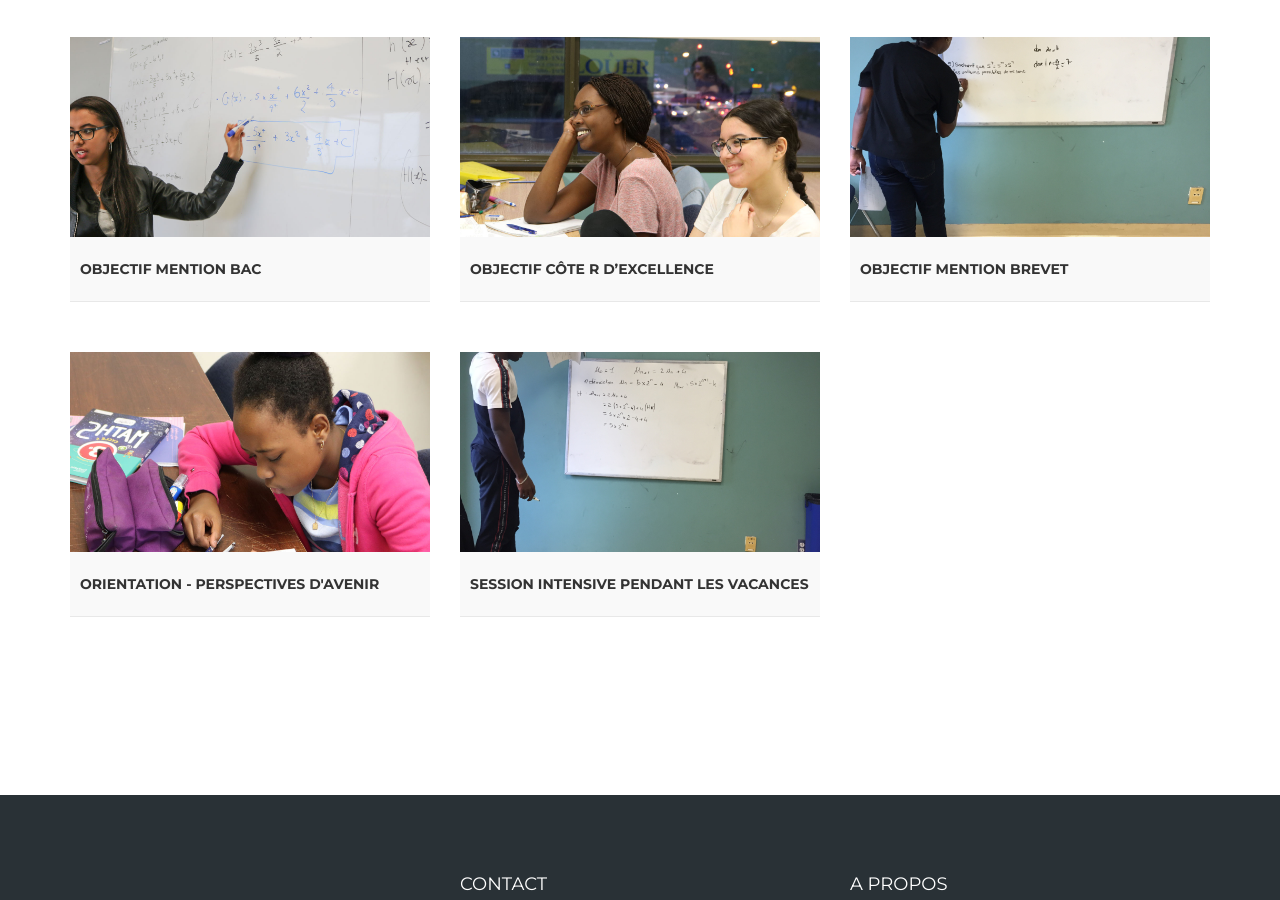
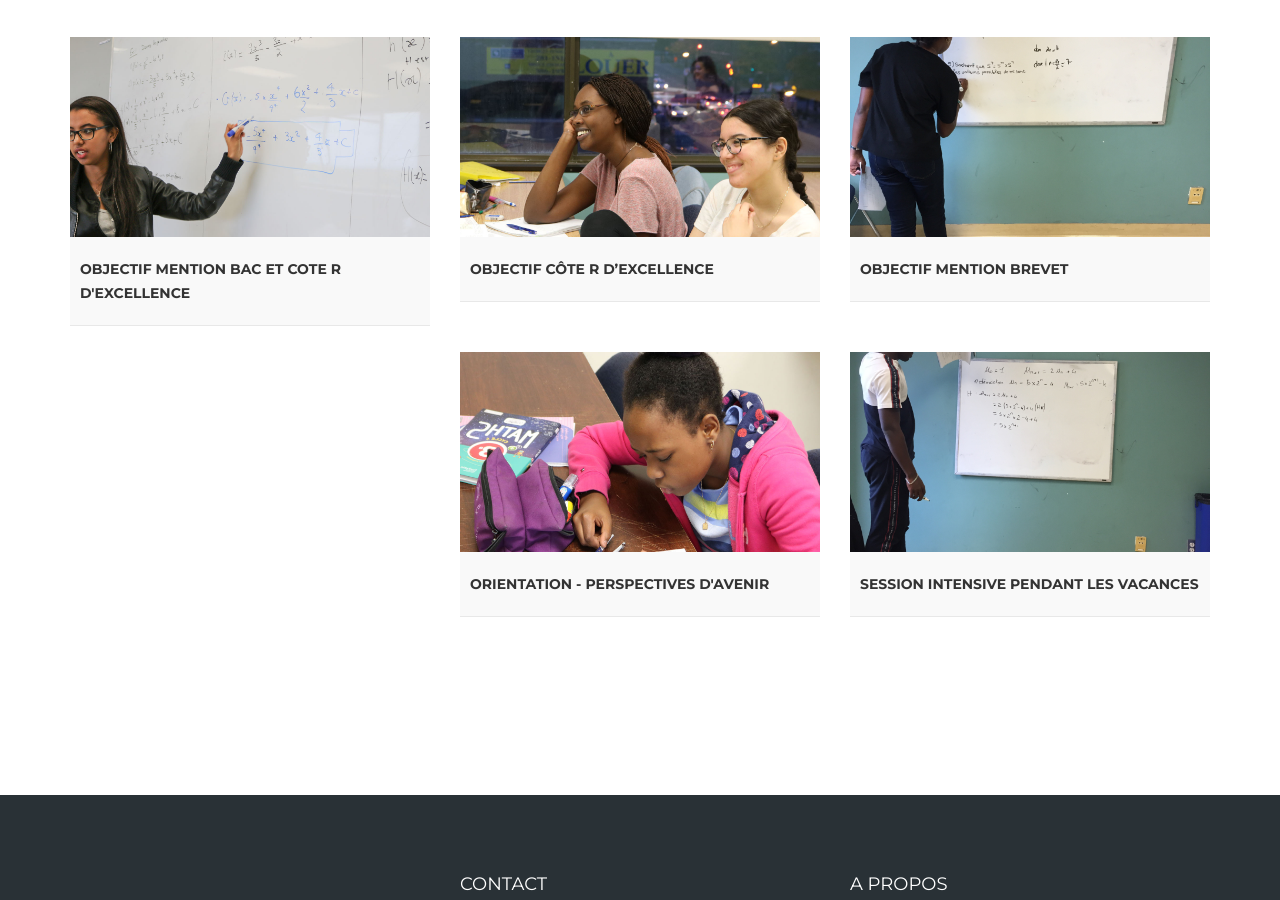
Before and after one commit to bkingg/les-clefs-pour-reussir, a Jekyll site: the page built from programmes.html, in a window 1280 px wide and 900 px high, scrolled down 611 px. Built offline with Jekyll 4.4.1, drawn with Linux system fonts in a browser that asks for light colours; some web fonts are replaced.

Commit message:
Update from Forestry.io - test.md

```diff
--- a/_programmes/test.md
+++ b/_programmes/test.md
@@ -1,6 +1,6 @@
 ---
 layout: programme
-title: Objectif mention bac
+title: Objectif mention bac et cote R d'excellence
 date: 2017-07-29 00:00:00 +0000
 image: "/uploads/5.jpg"
 ---
```
